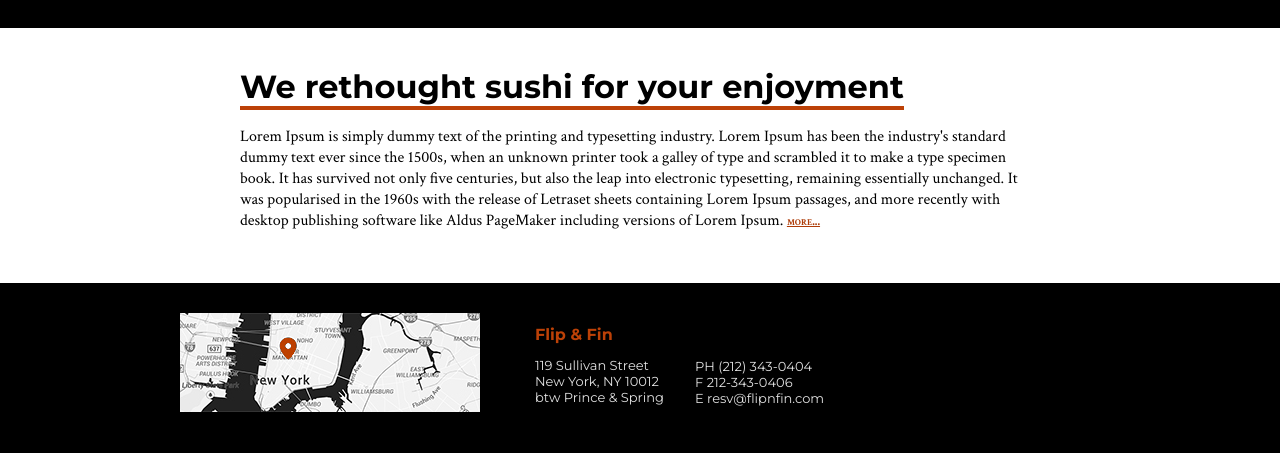
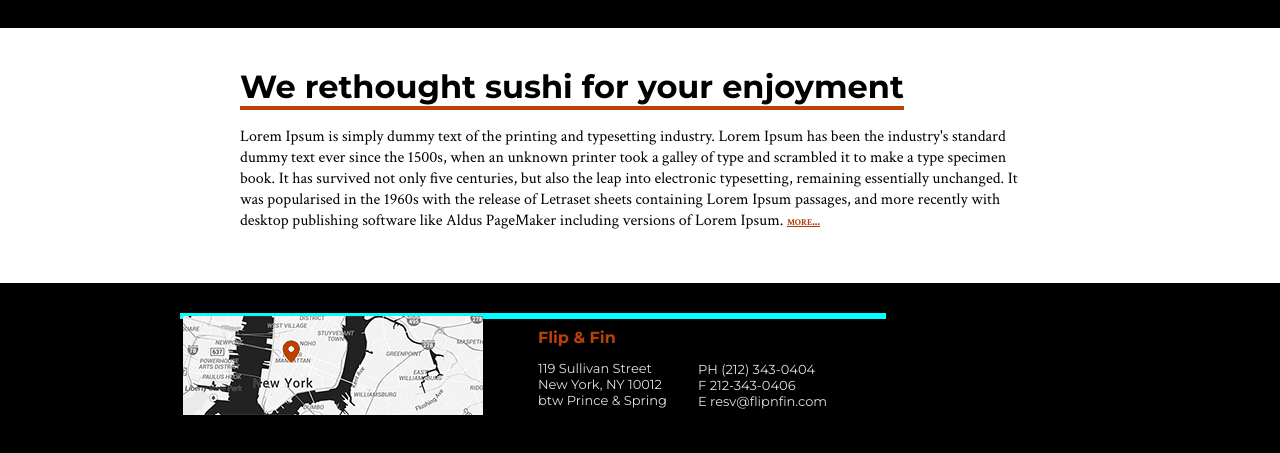
Before and after one commit to drewfrist/drewfrist.github.io, a plain HTML site: page week4/index.html in a window 1280 px wide. Shown: the part 822-1275 px from the top of the page. Drawn offline with Linux system fonts and the light colour scheme.

Commit message:
second aqua border

```diff
--- a/week4/css/style.css
+++ b/week4/css/style.css
@@ -143,6 +143,7 @@ h4 {
 	max-width: 700px;
 	margin-left: 180px;
 	margin-right: auto;
+	border: aqua solid;
 }
 
 .map {
```
